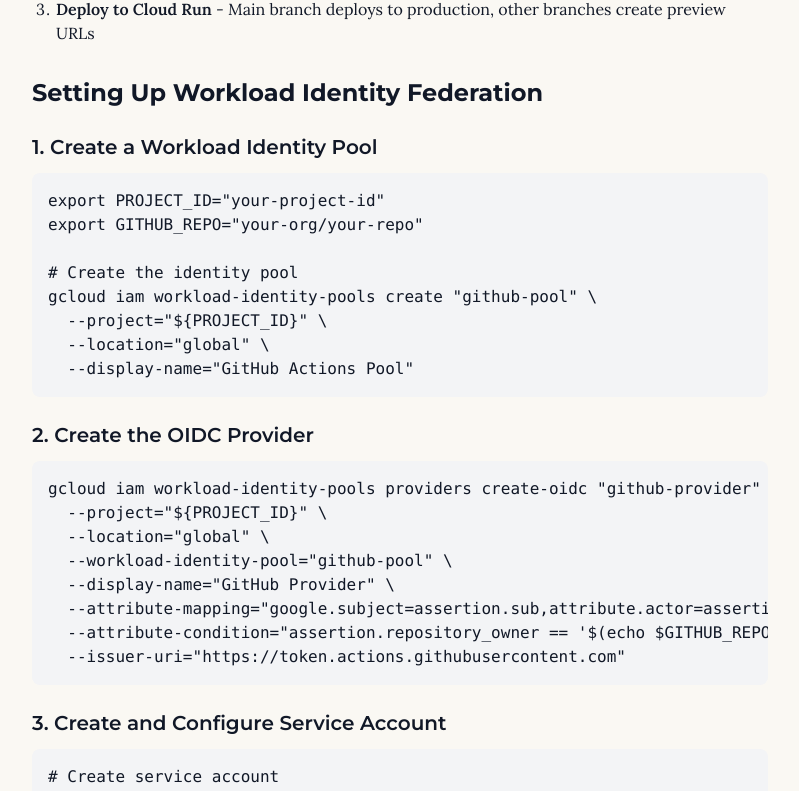
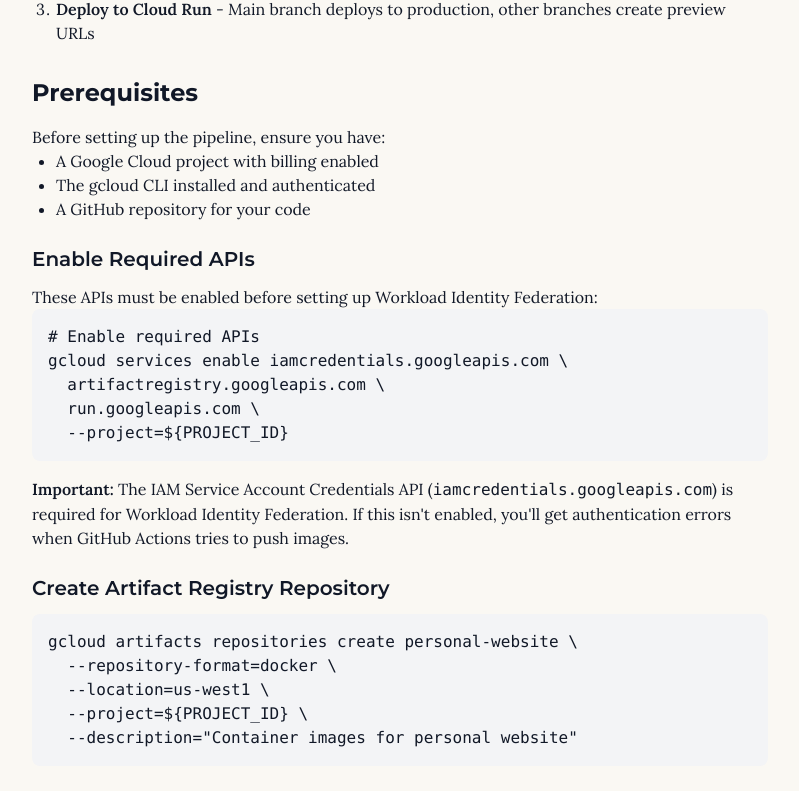
Before and after one commit to gallaglo/personal-website, a Next.js app: page /blog/github-actions-cloud-run in a window 1280 px wide. Shown: the part 820-1611 px from the top of the page, without its empty margins (240-1039 px from the left). Built offline with nearby package versions, Linux system fonts and the light colour scheme.

Commit message:
update blog post with lessons learned

```diff
--- a/app/blog/github-actions-cloud-run/page.tsx
+++ b/app/blog/github-actions-cloud-run/page.tsx
@@ -37,6 +37,40 @@
         <li><strong>Push to Artifact Registry</strong> - All images are stored for auditability</li>
         <li><strong>Deploy to Cloud Run</strong> - Main branch deploys to production, other branches create preview URLs</li>
       </ol>
+
+      <h2 className="text-2xl font-bold mt-8 mb-4 font-sans">Prerequisites</h2>
+      <p>Before setting up the pipeline, ensure you have:</p>
+      <ul className="list-disc pl-6 mb-4">
+        <li>A Google Cloud project with billing enabled</li>
+        <li>The gcloud CLI installed and authenticated</li>
+        <li>A GitHub repository for your code</li>
+      </ul>
+
+      <h3 className="text-xl font-semibold mt-6 mb-3 font-sans">Enable Required APIs</h3>
+      <p>
+        These APIs must be enabled before setting up Workload Identity Federation:
+      </p>
+      <pre className="bg-gray-100 p-4 rounded-lg overflow-x-auto mb-4">
+        <code>{`# Enable required APIs
+gcloud services enable iamcredentials.googleapis.com \\
+  artifactregistry.googleapis.com \\
+  run.googleapis.com \\
+  --project=\${PROJECT_ID}`}</code>
+      </pre>
+      <p className="mb-4">
+        <strong>Important:</strong> The IAM Service Account Credentials API (<code>iamcredentials.googleapis.com</code>) is
+        required for Workload Identity Federation. If this isn't enabled, you'll get authentication errors when GitHub
+        Actions tries to push images.
+      </p>
+
+      <h3 className="text-xl font-semibold mt-6 mb-3 font-sans">Create Artifact Registry Repository</h3>
+      <pre className="bg-gray-100 p-4 rounded-lg overflow-x-auto mb-4">
+        <code>{`gcloud artifacts repositories create personal-website \\
+  --repository-format=docker \\
+  --location=us-west1 \\
+  --project=\${PROJECT_ID} \\
+  --description="Container images for personal website"`}</code>
+      </pre>
 
       <h2 className="text-2xl font-bold mt-8 mb-4 font-sans">Setting Up Workload Identity Federation</h2>
 
@@ -156,6 +190,41 @@
         <li><strong>Isolation</strong> - Branch deployments don't affect production</li>
       </ul>
 
+      <h2 className="text-2xl font-bold mt-8 mb-4 font-sans">Common Issues and Solutions</h2>
+
+      <h3 className="text-xl font-semibold mt-6 mb-3 font-sans">Issue: "IAM Service Account Credentials API has not been used"</h3>
+      <p className="mb-4">
+        <strong>Solution:</strong> Enable the API with:
+      </p>
+      <pre className="bg-gray-100 p-4 rounded-lg overflow-x-auto mb-4">
+        <code>{`gcloud services enable iamcredentials.googleapis.com --project=\${PROJECT_ID}`}</code>
+      </pre>
+
+      <h3 className="text-xl font-semibold mt-6 mb-3 font-sans">Issue: "--no-traffic not supported when creating a new service"</h3>
+      <p className="mb-4">
+        <strong>Solution:</strong> The first deployment must come from the main branch.
+        Cloud Run doesn't allow <code>--no-traffic</code> when creating a new service.
+        After the initial deployment, branch previews will work correctly.
+      </p>
+
+      <h3 className="text-xl font-semibold mt-6 mb-3 font-sans">Issue: "Unauthenticated request" errors</h3>
+      <p className="mb-4">
+        <strong>Solution:</strong> Verify your GitHub secrets are correct, especially <code>WIF_PROVIDER</code>.
+        The provider path should use your project <em>number</em> (not ID) and look like:
+      </p>
+      <pre className="bg-gray-100 p-4 rounded-lg overflow-x-auto mb-4">
+        <code>{`projects/PROJECT_NUMBER/locations/global/workloadIdentityPools/github-pool/providers/github-provider`}</code>
+      </pre>
+
+      <h3 className="text-xl font-semibold mt-6 mb-3 font-sans">Issue: Docker build fails copying public directory</h3>
+      <p className="mb-4">
+        <strong>Solution:</strong> Next.js expects a <code>public/</code> directory when using standalone output.
+        Create an empty directory if you don't have static assets yet:
+      </p>
+      <pre className="bg-gray-100 p-4 rounded-lg overflow-x-auto mb-4">
+        <code>{`mkdir -p public && touch public/.gitkeep`}</code>
+      </pre>
+
       <h2 className="text-2xl font-bold mt-8 mb-4 font-sans">Conclusion</h2>
       <p>
         This setup provides a secure, automated deployment pipeline with preview URLs
@@ -165,7 +234,9 @@
       </p>
       <p className="mt-4">
         The combination of GitHub Actions, Workload Identity Federation, and Cloud Run
-        creates a modern, secure CI/CD pipeline that scales with your team.
+        creates a modern, secure CI/CD pipeline that scales with your team. While there
+        are a few setup steps and potential gotchas, once configured, it provides a
+        seamless deployment experience.
       </p>
     </article>
   );
```
